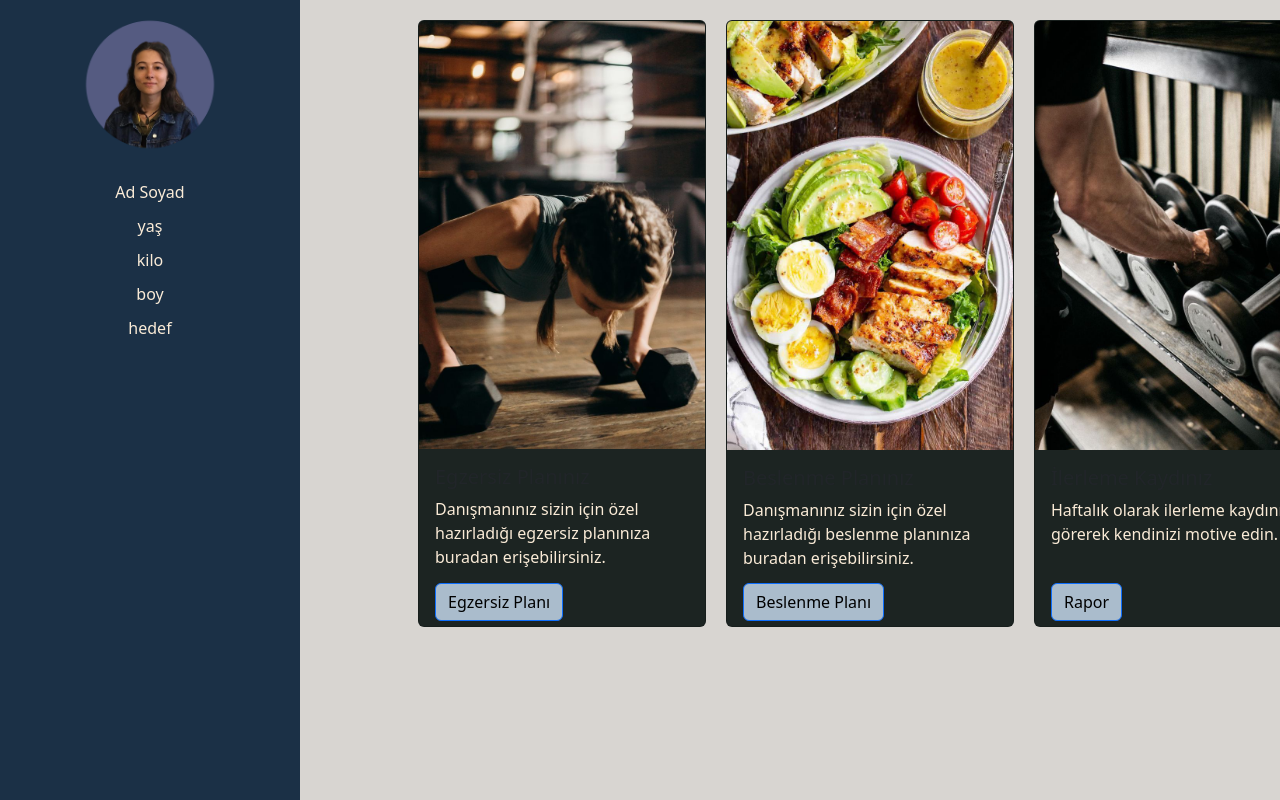
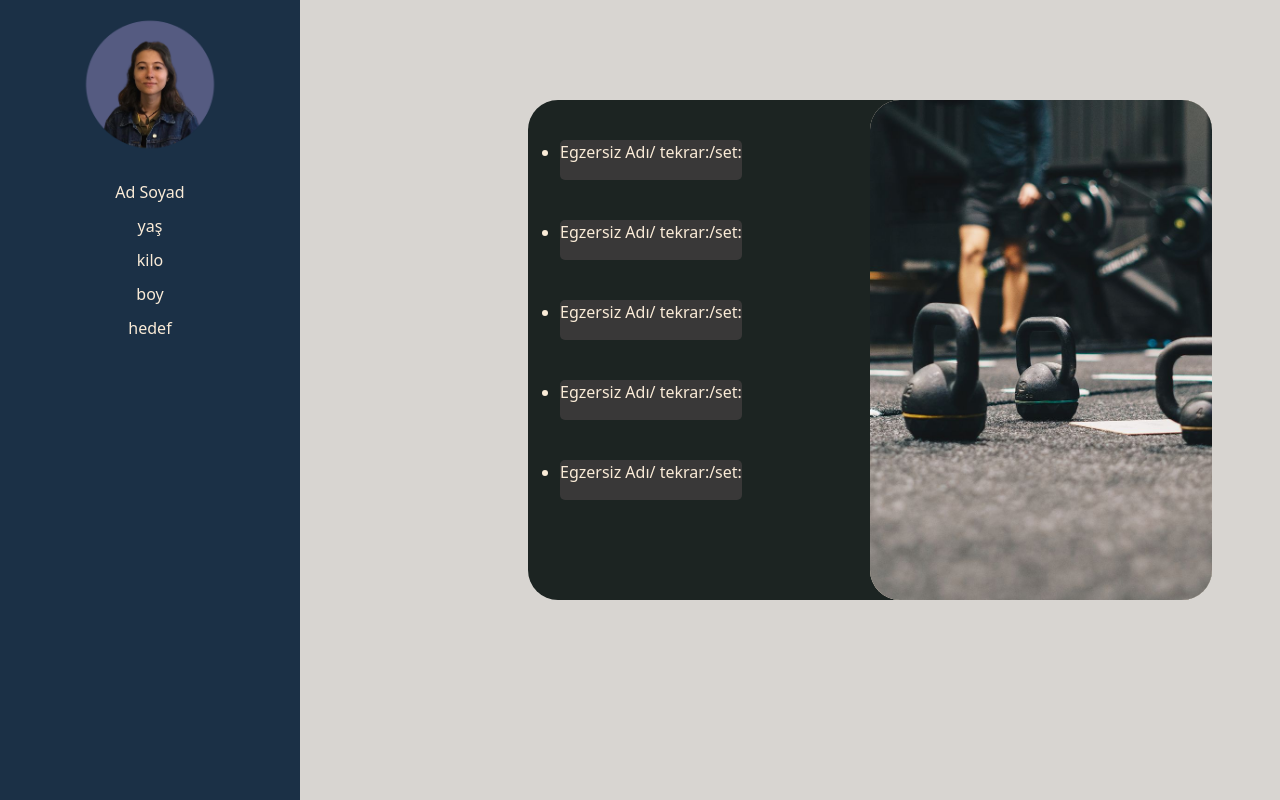
Before and after one commit to elifaslnn/FitLife-Web-Application, a website: page pages/client.html in a window 1280 px wide. Both pictures are taken after a click on the link "Egzersiz Planı". Shown: the top 800 px of the page. Drawn offline with nearby package versions, Linux system fonts and the light colour scheme.

Commit message:
kullanıcı işlevleri için önyüz yazıldı

```diff
--- a/pages/client.css
+++ b/pages/client.css
@@ -15,7 +15,6 @@
   width: 100px;
   height: 150px;
   margin-top: 10px;
-  /* background-color: bisque; */
   display: flex;
   justify-content: center;
 }
@@ -32,7 +31,6 @@
   list-style: none;
   display: block;
   margin: 0 auto;
-  /* background-color: rgb(28, 36, 34); */
 }
 .info li {
   text-align: center;
@@ -45,6 +43,8 @@
   height: 100%;
   width: 100%;
   background-color: rgb(216, 213, 209);
+  display: flex;
+  justify-content: center;
 }
 
 .cards {
@@ -72,3 +72,96 @@
   background-color: rgb(170, 188, 204);
   color: rgb(0, 0, 0);
 }
+
+/* .tables {
+  width: 60%;
+  height: 500px;
+  position: absolute;
+  top: 100px;
+  border-radius: 30px;
+}
+.exersiceList {
+  width: max-content;
+}
+.exersiceList li {
+  color: antiquewhite;
+  margin-block: 40px;
+  border-radius: 5px;
+  background-color: rgb(57, 56, 56);
+  height: 40px;
+}
+
+.exersiceList :hover {
+  background-color: antiquewhite;
+  color: rgb(28, 36, 34);
+}
+
+.dietTableImg {
+  position: absolute;
+  right: 0;
+  top: 0;
+  width: 50%;
+  height: 100%;
+  background-color: antiquewhite;
+  border-radius: 30px;
+}
+
+.table {
+  display: flex;
+  flex-direction: row;
+  border-radius: 30px;
+  height: 500px;
+  background-color: rgb(28, 36, 34);
+}
+
+.dietTableImg img {
+  width: 100%;
+  height: 100%;
+  object-fit: cover;
+  border-radius: 30px;
+} */
+
+.table {
+  width: 60%;
+  height: 500px;
+  position: absolute;
+  top: 100px;
+  border-radius: 30px;
+  background-color: rgb(28, 36, 34);
+}
+
+.exersiceList {
+  width: max-content;
+}
+.table ul li {
+  color: antiquewhite;
+  margin-block: 40px;
+  border-radius: 5px;
+  background-color: rgb(57, 56, 56);
+  height: 40px;
+}
+
+.exersiceList :hover {
+  background-color: antiquewhite;
+  color: rgb(28, 36, 34);
+}
+
+.dietTableImg {
+  position: absolute;
+  right: 0;
+  top: 0;
+  width: 50%;
+  height: 100%;
+  background-color: antiquewhite;
+  border-radius: 30px;
+}
+
+.dietTableImg img {
+  width: 100%;
+  height: 100%;
+  object-fit: cover;
+  border-radius: 30px;
+}
+
+@media screen and (max-width: 500px) {
+}
--- a/pages/client.html
+++ b/pages/client.html
@@ -29,7 +29,7 @@
     <!--  -->
     <div class="container">
       <div class="cards">
-        <div class="card" style="width: 18rem">
+        <div class="card" id="exerciseCard" style="width: 18rem">
           <img src="./img/exercise.jfif" class="card-img-top" alt="..." />
           <div class="card-body">
             <h5 class="card-title">Egzersiz Planınız</h5>
@@ -41,7 +41,7 @@
           </div>
         </div>
         <!--  -->
-        <div class="card" style="width: 18rem">
+        <div class="card" id="dietCard" style="width: 18rem">
           <img src="./img/food.jfif" class="card-img-top" alt="..." />
           <div class="card-body">
             <h5 class="card-title">Beslenme Planınız</h5>
@@ -53,7 +53,7 @@
           </div>
         </div>
         <!--  -->
-        <div class="card" style="width: 18rem">
+        <div class="card" id="raportCard" style="width: 18rem">
           <img src="./img/raport.jfif" class="card-img-top" alt="..." />
           <div class="card-body">
             <h5 class="card-title">İlerleme Kaydınız</h5>
@@ -64,6 +64,45 @@
           </div>
         </div>
       </div>
+      <!--  -->
+      <div class="table" id="dietTable">
+        <ul class="exersiceList">
+          <li>Hedef:</li>
+          <li>Kalori:</li>
+          <li>Protein:</li>
+          <li>Yağ:</li>
+          <li>Karbonhidrat:</li>
+        </ul>
+        <div class="dietTableImg">
+          <img src="img/dietTable.jfif" alt="" />
+        </div>
+      </div>
+      <!--  -->
+      <div class="table" id="exerciseTable">
+        <ul class="exersiceList">
+          <li>Egzersiz Adı/ tekrar:/set:</li>
+          <li>Egzersiz Adı/ tekrar:/set:</li>
+          <li>Egzersiz Adı/ tekrar:/set:</li>
+          <li>Egzersiz Adı/ tekrar:/set:</li>
+          <li>Egzersiz Adı/ tekrar:/set:</li>
+        </ul>
+        <div class="dietTableImg">
+          <img src="img/exerciseTable.jfif" alt="" />
+        </div>
+      </div>
+      <!--  -->
+      <div class="table" id="raport">
+        <ul class="exersiceList">
+          <li>Güncel Kilo:</li>
+          <li>1 hafta önceki kilo:</li>
+          <li>yağ oranı:</li>
+          <li>vücut kitle endeksi</li>
+          <li>yakılan kalori</li>
+        </ul>
+        <div class="dietTableImg">
+          <img src="img/raportTable.jfif" alt="" />
+        </div>
+      </div>
     </div>
 
     <script src="client.js" type="module"></script>
--- a/pages/client.js
+++ b/pages/client.js
@@ -0,0 +1,31 @@
+const cards = document.querySelector(".cards");
+const exerciseTable = document.querySelector("#exerciseTable");
+const raport = document.querySelector("#raport");
+const dietTable = document.querySelector("#dietTable");
+const table = document.querySelector(".table");
+
+const dietBtn = document.querySelector("#dietCard .btn-primary");
+const exerciseBtn = document.querySelector("#exerciseCard .btn-primary");
+const raportBtn = document.querySelector("#raportCard .btn-primary");
+
+dietTable.style.display = "none";
+exerciseTable.style.display = "none";
+raport.style.display = "none";
+
+dietBtn.addEventListener("click", function () {
+  cards.style.display = "none";
+  dietTable.style.display = "none";
+  dietTable.style.display = "block";
+});
+
+exerciseBtn.addEventListener("click", function () {
+  cards.style.display = "none";
+  dietTable.style.display = "none";
+  exerciseTable.style.display = "block";
+});
+
+raportBtn.addEventListener("click", function () {
+  cards.style.display = "none";
+  dietTable.style.display = "none";
+  raport.style.display = "block";
+});
```
Also changed, not shown: pages/img/dietTable.jfif (added), pages/img/exerciseTable.jfif (added), pages/img/raportTable.jfif (added).
